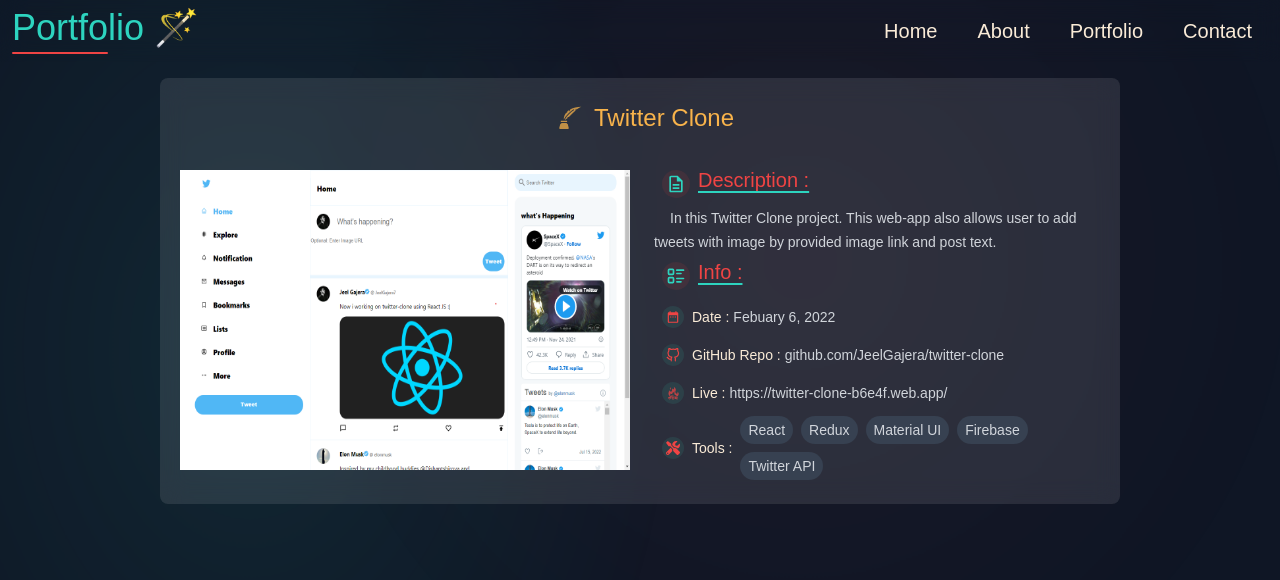
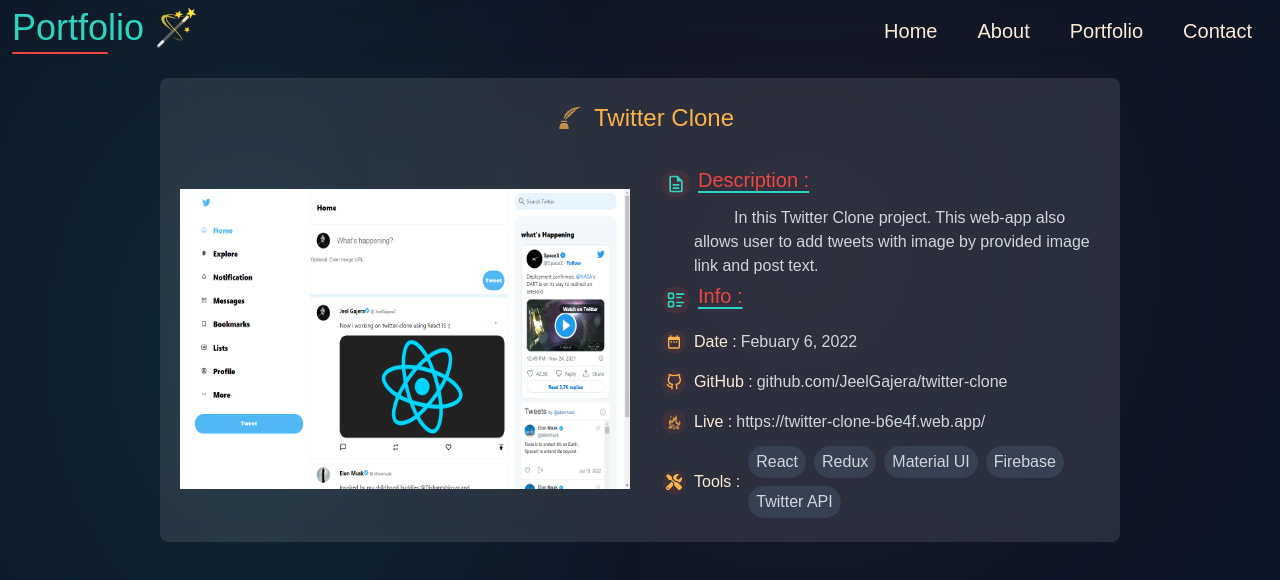
Before and after one commit to JeelGajera/earthian, a Next.js app: page /portfolio/twitter-clone in a window 1280 px wide. Shown: the top 580 px of the page. Built offline with nearby package versions, Linux system fonts and the light colour scheme.

Commit message:
fix:portfolio/[project]

```diff
--- a/SiteData/Projects.js
+++ b/SiteData/Projects.js
@@ -12,6 +12,5 @@
         projectUi: Thumb2,
         github: 'https://github.com/JeelGajera/Twitter-Clone',
         live: 'https://twitter-clone-b6e4f.web.app/',
-        fram: ['ref1','ctr1', 'inView1'],
     },
 ];
--- a/layout/ProjectLayout.jsx
+++ b/layout/ProjectLayout.jsx
@@ -18,8 +18,9 @@
 
     const Icons = ({ children, type }) => {
         const config = {
-            primary: 'bg-teal-400 text-red-500 ',
+            primary: 'bg-teal-400 text-red-500',
             secondary: 'bg-red-500 text-teal-400',
+            yellow: 'text-[#f8b34b] bg-red-500',
         }
 
         return (
@@ -38,6 +39,88 @@
                     {title}
                 </h2>
             </TextDown>
+        );
+    };
+
+    const ProjectUI = () => {
+        return (
+            <>
+                <div className="m-1 flex items-center justify-center md:flex-none">
+                    <ImgFadeOut>
+                        <Image src={project?.projectUi} height="300" width="450" />
+                    </ImgFadeOut>
+                </div>
+            </>
+        );
+    };
+
+    const Description = () => {
+        return (
+            <>
+                <div className="flex text-xl items-center">
+                    <Icons type="secondary"><MdOutlineDescription /></Icons><DataTitle title="Description :" />
+                </div>
+                <div className="ml-10">
+                    <artical className="pl-10 text-gray-300 text-md">
+                        {project?.description}
+                    </artical>
+                </div>
+            </>
+        );
+    };
+
+    const Date = () => {
+        return (
+            <>
+                <div className="flex items-center text-md">
+                    <Icons type="yellow"><MdDateRange /></Icons>
+                    Date :
+                    <p className="pl-1 text-gray-300">{project?.date}</p>
+                </div>
+            </>
+        );
+    };
+
+    const GitHub = () => {
+        return (
+            <>
+                <div className="flex items-center text-md">
+                    <Icons type="yellow"><FiGithub /></Icons>
+                    GitHub&nbsp;:
+                    <Link href={project?.github} passHref >
+                        <a target="_blank" rel="noopener noreferrer" className="pl-1 text-gray-300 cursor-pointer">{"github.com/JeelGajera/" + project?.slug}</a>
+                    </Link>
+                </div>
+            </>
+        );
+    };
+    const Live = () => {
+        return (
+            <>
+                <div className="flex items-center text-md">
+                    <Icons type="yellow"><GiCampfire className="animate-pulse" /></Icons>
+                    Live&nbsp;:
+                    <Link href={project?.live} passHref >
+                        <a target="_blank" rel="noopener noreferrer" className="pl-1 text-gray-300 cursor-pointer">{project?.live}</a>
+                    </Link>
+                </div>
+            </>
+        );
+    };
+
+    const Tools = () => {
+        return (
+            <>
+                <div className="flex items-center text-md">
+                    <Icons type="yellow"><FaTools /></Icons>
+                    Tools&nbsp;:
+                    <div className="pl-1 text-gray-300">
+                        {project?.tools.map((i) => {
+                            return <span className="m-1 px-2 py-1 rounded-full inline-block bg-gray-700">{i}</span>
+                        })}
+                    </div>
+                </div>
+            </>
         );
     };
 
@@ -65,53 +148,20 @@
                         </h1>
                     </LeftToRight>
                     <div className="flex gap-4 flex-col md:flex-row">
-                        <div className="m-1 flex items-center justify-center md:flex-none">
-                            <ImgFadeOut>
-                                <Image src={project?.projectUi} height="300" width="450" />
-                            </ImgFadeOut>
-                        </div>
+                        {project?.projectUi && <ProjectUI />}
                         <div className="m-1 flex-col">
                             <div>
-                                <div className="flex text-xl items-center">
-                                    <Icons type="secondary"><MdOutlineDescription /></Icons><DataTitle title="Description :" />
-                                </div>
-                                <artical className="pl-4 text-gray-300 text-sm">
-                                    {project?.description}
-                                </artical>
+                                {project?.description && <Description />}
                             </div>
                             <div>
                                 <div className="flex text-xl items-center">
                                     <Icons type="secondary"><TbListDetails /></Icons><DataTitle title="Info :" />
                                 </div>
                                 <div>
-                                    <div className="flex items-center text-sm">
-                                        <Icons type="primary"><MdDateRange /></Icons>
-                                        Date :
-                                        <p className="pl-1 text-gray-300">{project?.date}</p>
-                                    </div>
-                                    <div className="flex items-center text-sm">
-                                        <Icons type="primary"><FiGithub /></Icons>
-                                        GitHub Repo :
-                                        <Link href={project?.github} passHref >
-                                            <a target="_blank" rel="noopener noreferrer" className="pl-1 text-gray-300 cursor-pointer">{"github.com/JeelGajera/" + project?.slug}</a>
-                                        </Link>
-                                    </div>
-                                    <div className="flex items-center text-sm">
-                                        <Icons type="primary"><GiCampfire className="animate-pulse" /></Icons>
-                                        Live :
-                                        <Link href={project?.live} passHref >
-                                            <a target="_blank" rel="noopener noreferrer" className="pl-1 text-gray-300 cursor-pointer">{project?.live}</a>
-                                        </Link>
-                                    </div>
-                                    <div className="flex items-center text-sm">
-                                        <Icons type="primary"><FaTools /></Icons>
-                                        Tools&nbsp;:
-                                        <div className="pl-1 text-gray-300">
-                                            {project?.tools.map((i) => {
-                                                return <span className="m-1 px-2 py-1 rounded-full inline-block bg-gray-700">{i}</span>
-                                            })}
-                                        </div>
-                                    </div>
+                                    {project?.date && <Date />}
+                                    {project?.github && <GitHub />}
+                                    {project?.live && <Live />}
+                                    {project?.tools && <Tools />}
                                 </div>
                             </div>
                         </div>
```
Also changed, not shown: components/portfolio/ProjectDetail.jsx (deleted).
